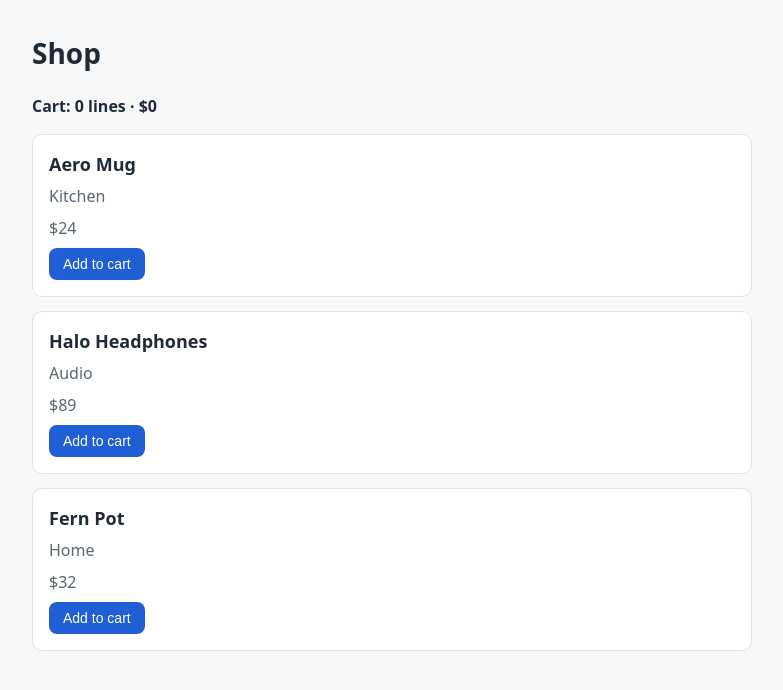
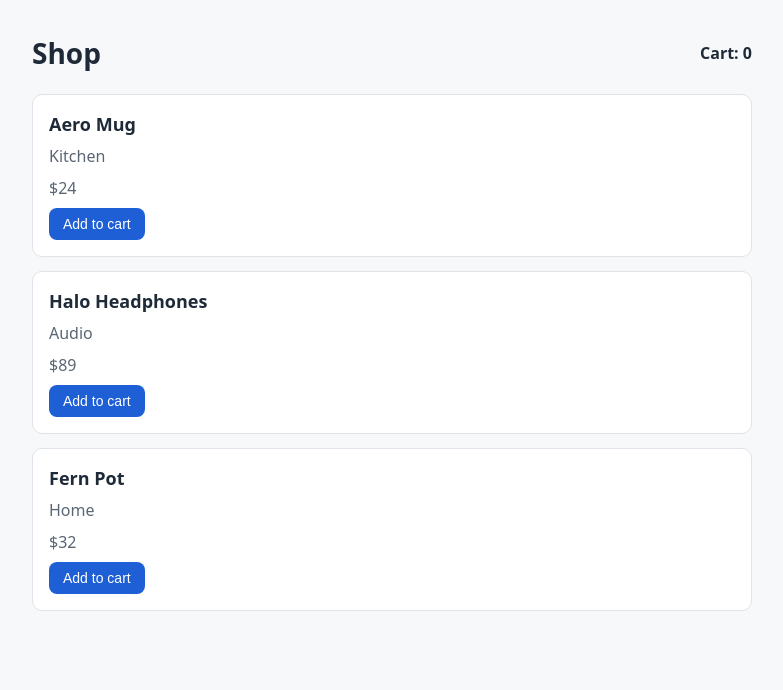
Before and after one commit to vinhhn3/comp1682-react-crash-course, a React (Vite) app: page / in a window 1280 px wide. Shown: the top 690 px of the page, without its empty margins (248-1031 px from the left). Built offline with nearby package versions, Linux system fonts and the light colour scheme.

Commit message:
s07: Header component, count passed down

```diff
--- a/src/App.jsx
+++ b/src/App.jsx
@@ -1,4 +1,5 @@
 import { useState } from 'react';
+import Header from './Header';
 import ProductCard from './ProductCard';
 
 const products = [
@@ -28,11 +29,7 @@ const App = () => {
 
   return (
     <div className="app">
-      <h1>Shop</h1>
-
-      <p className="count">
-        Cart: {cart.length} lines · ${total}
-      </p>
+      <Header count={cart.length} />
 
       {products.map((product) => (
         <ProductCard
@@ -50,6 +47,7 @@ const App = () => {
               {item.qty} × {item.title} — ${item.price * item.qty}
             </p>
           ))}
+          <p className="count">Total: ${total}</p>
         </div>
       )}
     </div>
--- /dev/null
+++ b/src/Header.jsx
@@ -0,0 +1,10 @@
+const Header = ({ count }) => {
+  return (
+    <header className="header">
+      <h1>Shop</h1>
+      <span className="count">Cart: {count}</span>
+    </header>
+  );
+};
+
+export default Header;
--- a/src/index.css
+++ b/src/index.css
@@ -57,3 +57,18 @@ button:hover {
   font-weight: 600;
   margin-bottom: 16px;
 }
+
+.header {
+  display: flex;
+  align-items: center;
+  justify-content: space-between;
+  margin-bottom: 20px;
+}
+
+.header h1 {
+  margin: 0;
+}
+
+.header .count {
+  margin: 0;
+}
```
